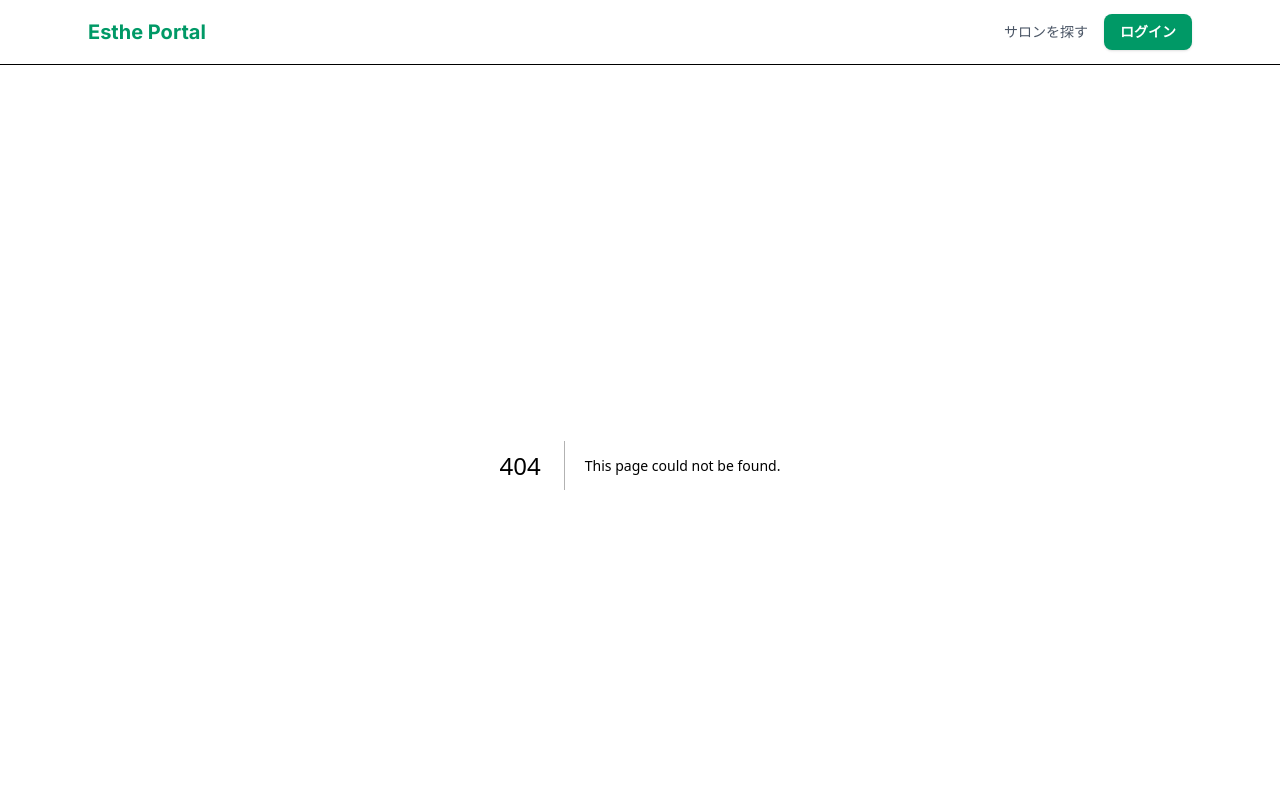
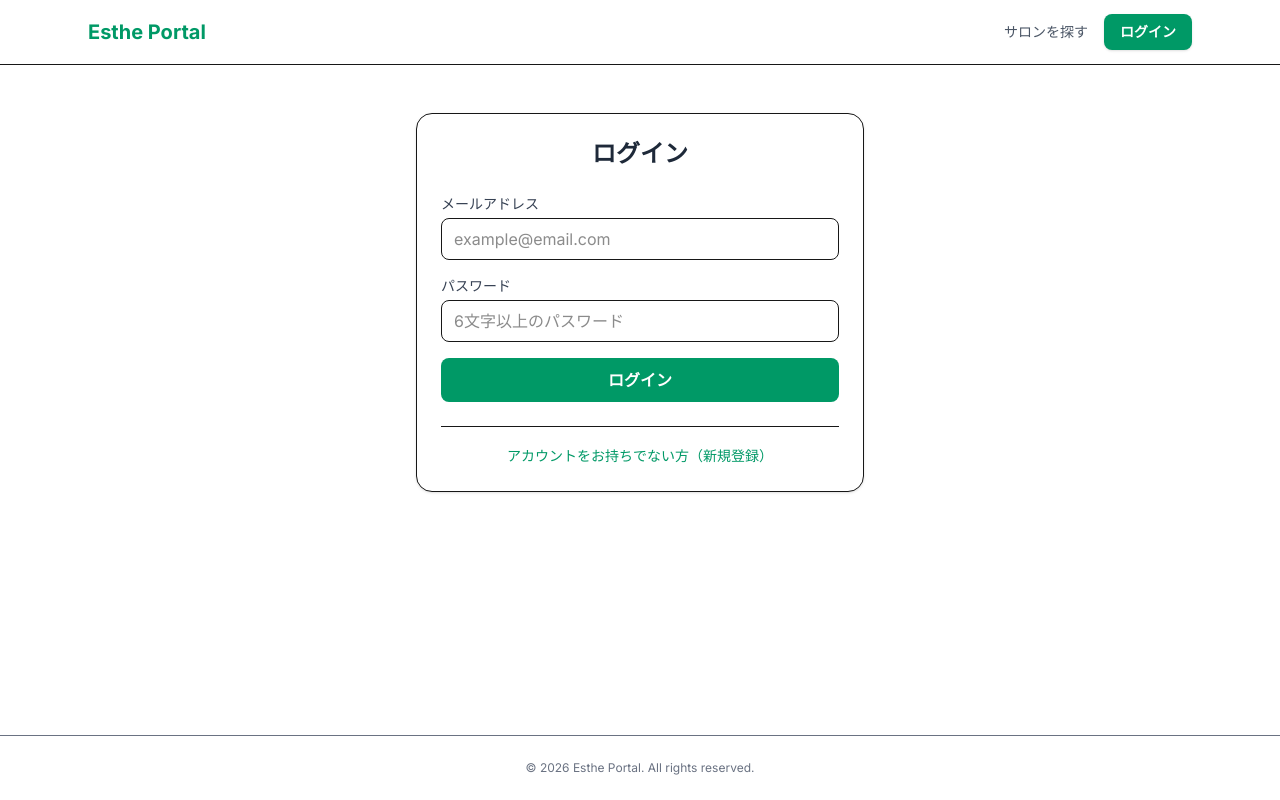
Before and after one commit to DanSugaya/esthe-portal, a Next.js app: page /login in a window 1280 px wide. Before the commit this address had no page. Shown: the top 800 px of the page. Built offline with nearby package versions, Linux system fonts and the light colour scheme; no server answers.

Commit message:
ログイン

```diff
--- /dev/null
+++ b/src/app/auth/callback/route.ts
@@ -0,0 +1,40 @@
+import { createServerClient } from '@supabase/ssr'
+import { cookies } from 'next/headers'
+import { NextResponse } from 'next/server'
+
+export async function GET(request: Request) {
+  const { searchParams, origin } = new URL(request.url)
+  const code = searchParams.get('code')
+  const next = searchParams.get('next') ?? '/'
+
+  if (code) {
+    const cookieStore = await cookies()
+    const supabase = createServerClient(
+      process.env.NEXT_PUBLIC_SUPABASE_URL!,
+      process.env.NEXT_PUBLIC_SUPABASE_ANON_KEY!,
+      {
+        cookies: {
+          getAll() {
+            return cookieStore.getAll()
+          },
+          setAll(cookiesToSet) {
+            try {
+              cookiesToSet.forEach(({ name, value, options }) =>
+                cookieStore.set(name, value, options)
+              )
+            } catch {
+              // Server Componentからの呼び出し時は無視
+            }
+          },
+        },
+      }
+    )
+
+    const { error } = await supabase.auth.exchangeCodeForSession(code)
+    if (!error) {
+      return NextResponse.redirect(`${origin}${next}`)
+    }
+  }
+
+  return NextResponse.redirect(`${origin}/login?error=auth-code-error`)
+}
--- /dev/null
+++ b/src/app/login/page.tsx
@@ -0,0 +1,130 @@
+'use client'
+
+import { useState } from 'react'
+import { createClient } from '@/lib/supabase/client'
+import { useRouter } from 'next/navigation'
+
+export default function LoginPage() {
+  const [isSignUp, setIsSignUp] = useState(false)
+  const [email, setEmail] = useState('')
+  const [password, setPassword] = useState('')
+  const [errorMsg, setErrorMsg] = useState<string | null>(null)
+  const [successMsg, setSuccessMsg] = useState<string | null>(null)
+  const [loading, setLoading] = useState(false)
+
+  const router = useRouter()
+  const supabase = createClient()
+
+  const handleSubmit = async (e: React.FormEvent) => {
+    e.preventDefault()
+    setErrorMsg(null)
+    setSuccessMsg(null)
+    setLoading(true)
+
+    if (isSignUp) {
+      // 新規登録処理
+      const { error } = await supabase.auth.signUp({
+        email,
+        password,
+        options: {
+          emailRedirectTo: `${location.origin}/auth/callback`,
+        },
+      })
+
+      if (error) {
+        setErrorMsg(error.message)
+      } else {
+        setSuccessMsg('確認メールを送信しました。メール内のリンクをクリックしてください。')
+      }
+    } else {
+      // ログイン処理
+      const { error } = await supabase.auth.signInWithPassword({
+        email,
+        password,
+      })
+
+      if (error) {
+        setErrorMsg('メールアドレスまたはパスワードが正しくありません。')
+      } else {
+        router.push('/')
+        router.refresh()
+      }
+    }
+
+    setLoading(false)
+  }
+
+  return (
+    <main className="max-w-md mx-auto my-12 p-6 bg-white rounded-2xl border shadow-sm">
+      <h1 className="text-2xl font-bold text-center text-gray-800 mb-6">
+        {isSignUp ? '新規会員登録' : 'ログイン'}
+      </h1>
+
+      {errorMsg && (
+        <div className="mb-4 p-3 text-sm text-red-600 bg-red-50 rounded-lg border border-red-200">
+          {errorMsg}
+        </div>
+      )}
+
+      {successMsg && (
+        <div className="mb-4 p-3 text-sm text-emerald-600 bg-emerald-50 rounded-lg border border-emerald-200">
+          {successMsg}
+        </div>
+      )}
+
+      <form onSubmit={handleSubmit} className="space-y-4">
+        <div>
+          <label className="block text-sm font-medium text-gray-700 mb-1">
+            メールアドレス
+          </label>
+          <input
+            type="email"
+            required
+            value={email}
+            onChange={(e) => setEmail(e.target.value)}
+            className="w-full px-3 py-2 border rounded-lg focus:outline-none focus:ring-2 focus:ring-emerald-500"
+            placeholder="example@email.com"
+          />
+        </div>
+
+        <div>
+          <label className="block text-sm font-medium text-gray-700 mb-1">
+            パスワード
+          </label>
+          <input
+            type="password"
+            required
+            minLength={6}
+            value={password}
+            onChange={(e) => setPassword(e.target.value)}
+            className="w-full px-3 py-2 border rounded-lg focus:outline-none focus:ring-2 focus:ring-emerald-500"
+            placeholder="6文字以上のパスワード"
+          />
+        </div>
+
+        <button
+          type="submit"
+          disabled={loading}
+          className="w-full py-2.5 bg-emerald-600 hover:bg-emerald-700 text-white font-semibold rounded-lg transition disabled:opacity-50"
+        >
+          {loading ? '処理中...' : isSignUp ? '登録する' : 'ログイン'}
+        </button>
+      </form>
+
+      <div className="mt-6 text-center border-t pt-4">
+        <button
+          onClick={() => {
+            setIsSignUp(!isSignUp)
+            setErrorMsg(null)
+            setSuccessMsg(null)
+          }}
+          className="text-sm text-emerald-600 hover:underline"
+        >
+          {isSignUp
+            ? 'すでにアカウントをお持ちの方（ログイン）'
+            : 'アカウントをお持ちでない方（新規登録）'}
+        </button>
+      </div>
+    </main>
+  )
+}
--- /dev/null
+++ b/src/lib/supabase/client.ts
@@ -0,0 +1,8 @@
+import { createBrowserClient } from '@supabase/ssr'
+
+export function createClient() {
+  return createBrowserClient(
+    process.env.NEXT_PUBLIC_SUPABASE_URL!,
+    process.env.NEXT_PUBLIC_SUPABASE_ANON_KEY!
+  )
+}
```
